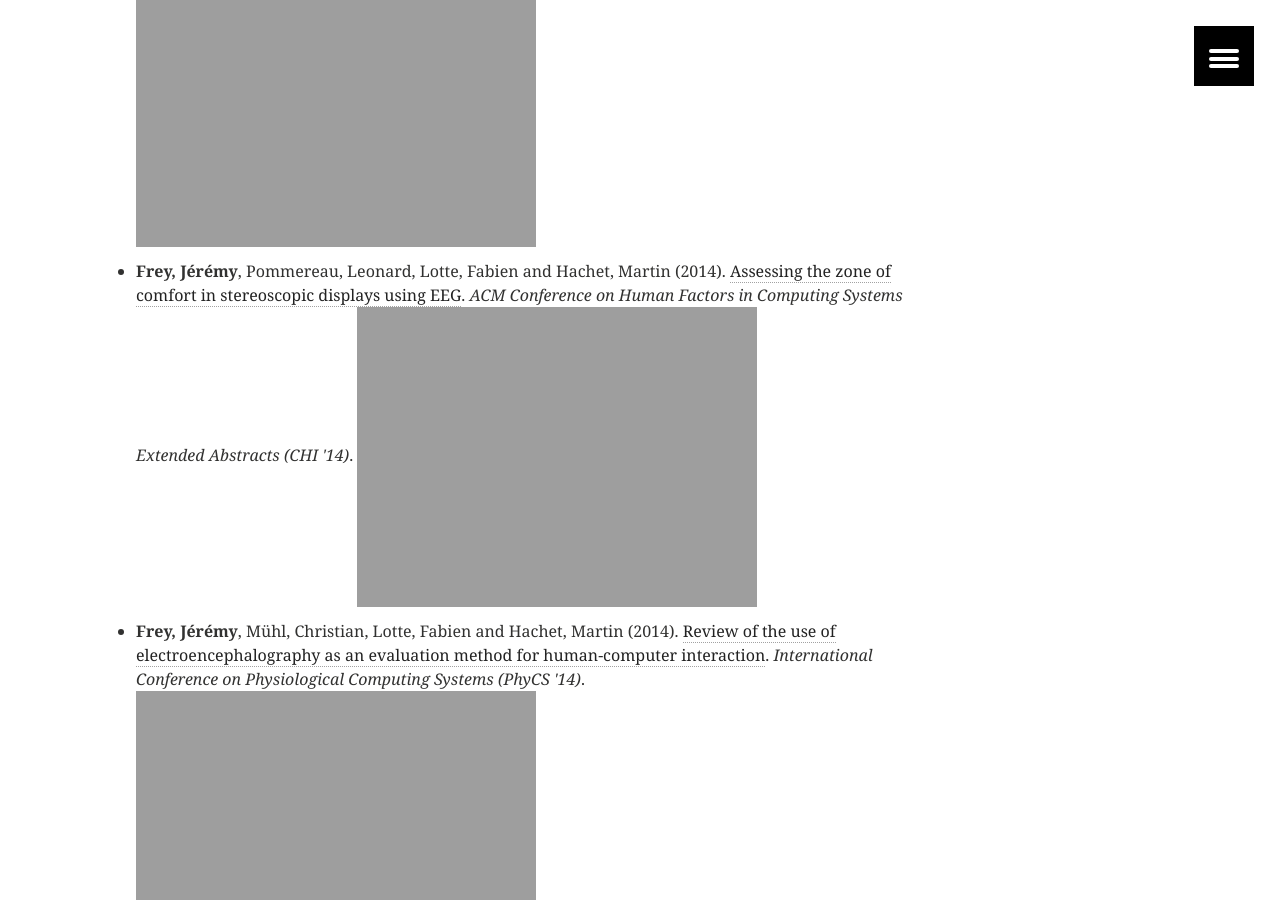
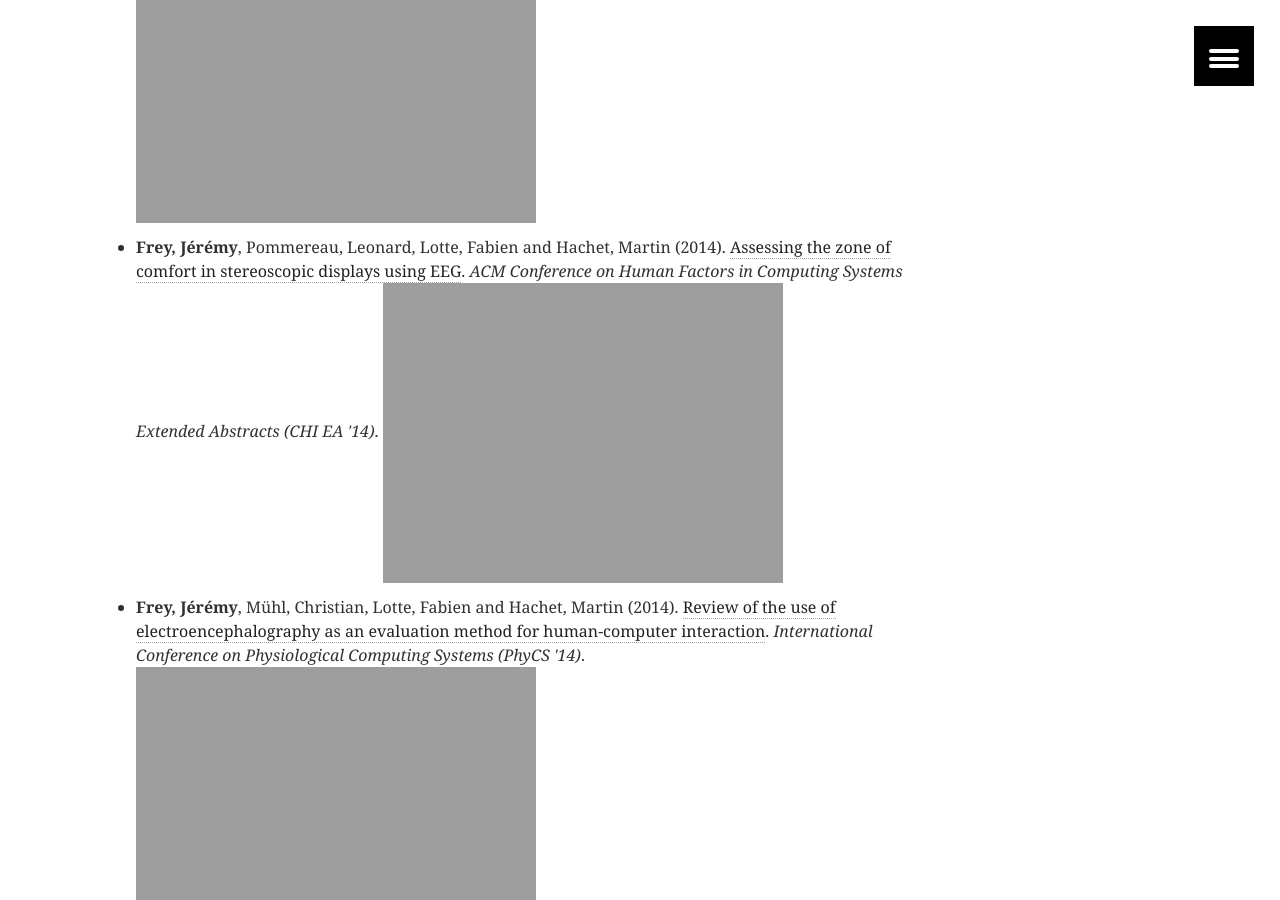
Before and after one commit to jfrey-xx/jfrey-xx.github.io, a Jekyll site: the page built from _pages/publications.md, in a window 1280 px wide and 900 px high, scrolled down 2899 px. Built offline with Jekyll 4.4.1, drawn with Linux system fonts in a browser that asks for light colours; some of the changed text lies outside the part shown.

Commit message:
fix biblio

```diff
--- a/_data/publications.yml
+++ b/_data/publications.yml
@@ -57,7 +57,7 @@
   title: Assessing the zone of comfort in stereoscopic displays using EEG
   type: article-journal
   publisher: ACM Press
-  abbreviation: "CHI '14"
+  abbreviation: "CHI EA '14"
   pdf-link: "http://hal.inria.fr/docs/00/98/27/82/PDF/article-publish.pdf"
   project: "stereo"
 - URL: http://dx.doi.org/10.1145/2642918.2647368
@@ -233,7 +233,7 @@
   project: "stereo"
   pdf-link: "https://hal.inria.fr/hal-01222045/document"
 - URL: https://hal.inria.fr/hal-01251014
-  container-title: ACM Conference on Human Factors in Computing Systems Extended Abstracts
+  container-title: ACM Conference on Human Factors in Computing Systems
   author:
   - family: Frey
     given:
```
